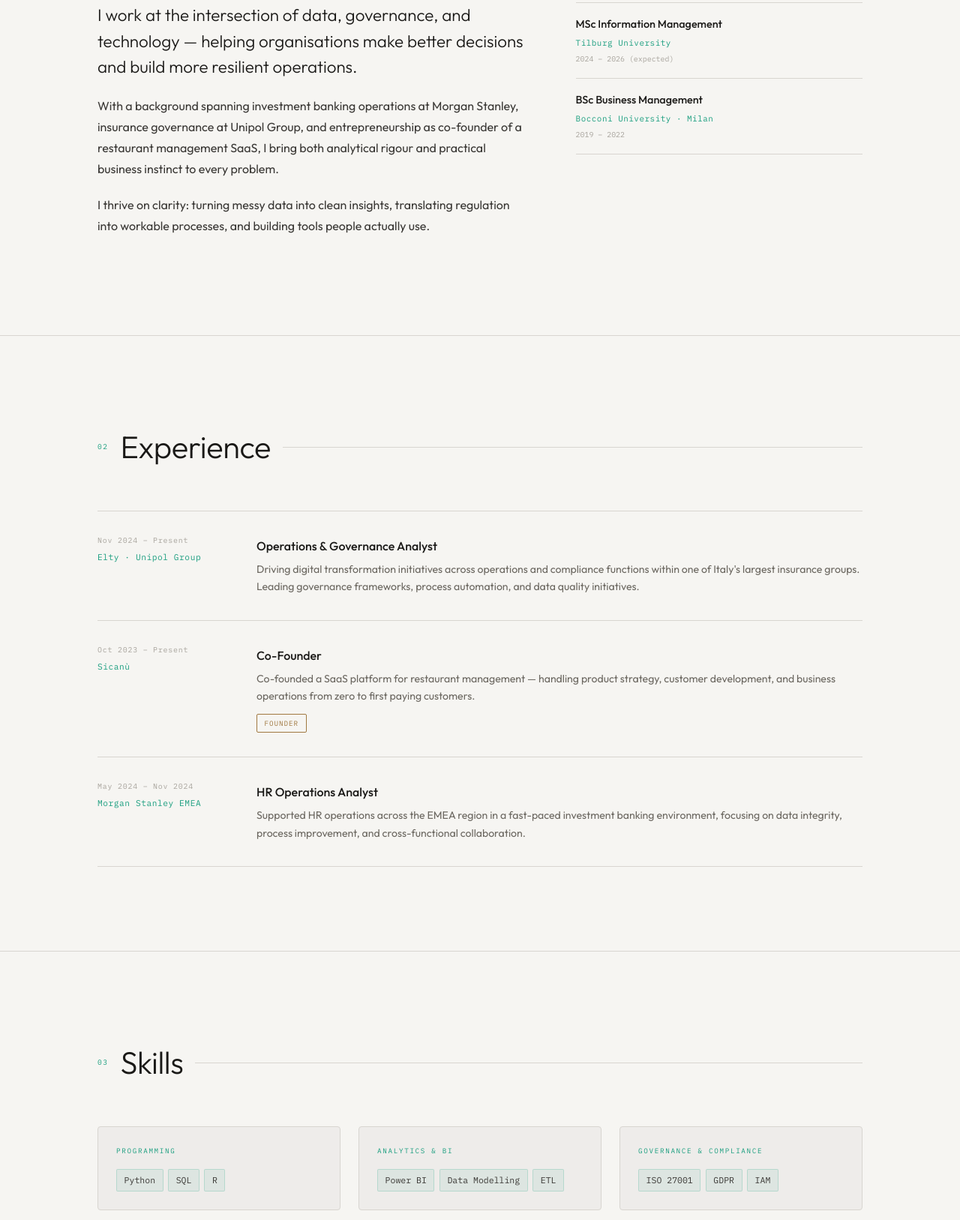
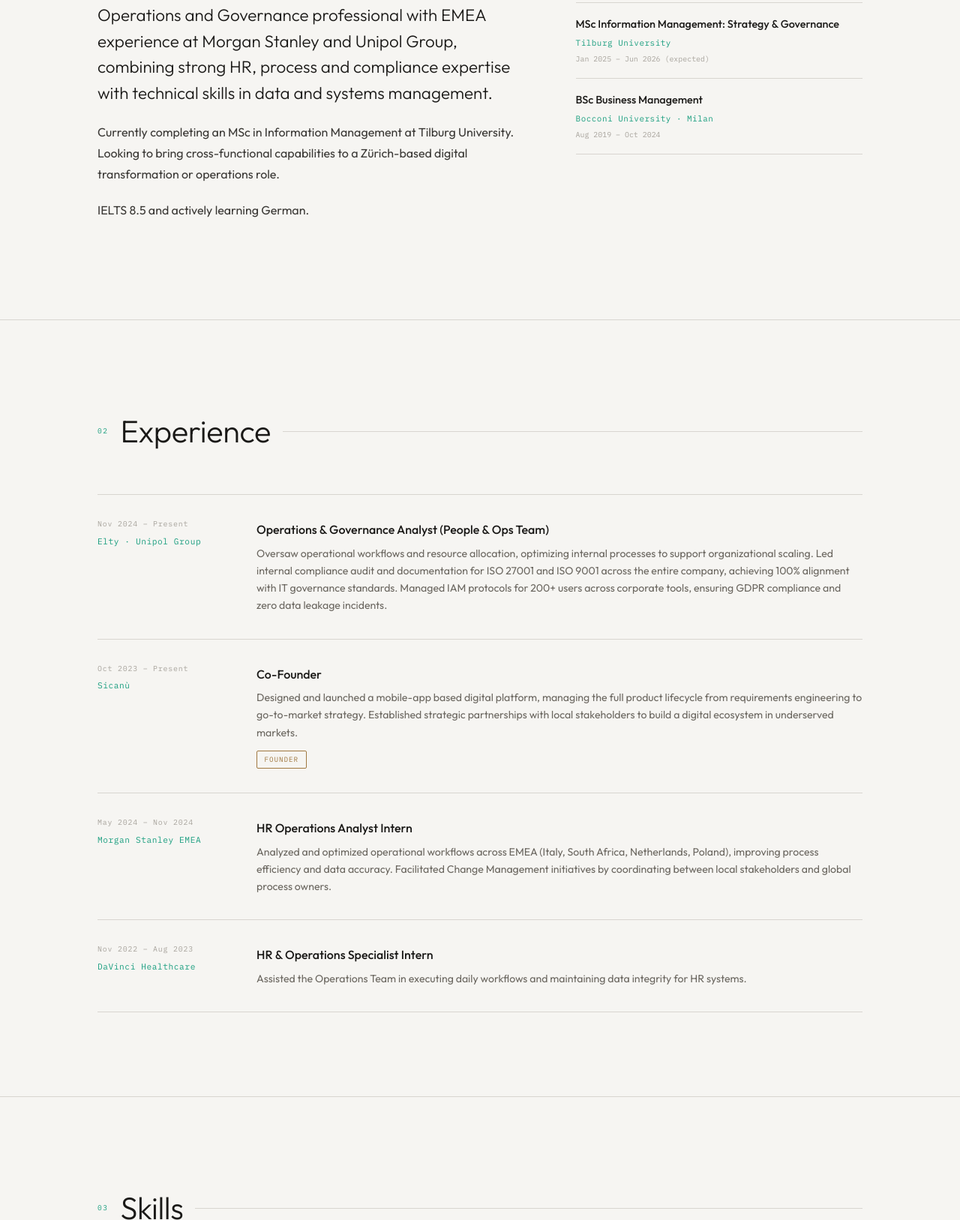
Before and after one commit to totalmentecoder/totalmentecoder.github.io, a plain HTML site: page index.html in a window 1280 px wide. Shown: the part 1031-2658 px from the top of the page at 75% size. Drawn offline with Linux system fonts and the light colour scheme.

Commit message:
updates inherent to my skillset

```diff
--- a/index.html
+++ b/index.html
@@ -753,31 +753,29 @@
       <div class="about-grid">
         <div class="about-text">
           <p>
-            I work at the intersection of data, governance, and technology — helping organisations
-            make better decisions and build more resilient operations.
+            Operations and Governance professional with EMEA experience at Morgan Stanley and Unipol Group,
+            combining strong HR, process and compliance expertise with technical skills in data and systems management.
           </p>
           <p>
-            With a background spanning investment banking operations at Morgan Stanley, insurance
-            governance at Unipol Group, and entrepreneurship as co-founder of a restaurant management
-            SaaS, I bring both analytical rigour and practical business instinct to every problem.
+            Currently completing an MSc in Information Management at Tilburg University.
+            Looking to bring cross-functional capabilities to a Zürich-based digital transformation or operations role.
           </p>
           <p>
-            I thrive on clarity: turning messy data into clean insights, translating regulation into
-            workable processes, and building tools people actually use.
+            IELTS 8.5 and actively learning German.
           </p>
         </div>
 
         <div>
           <ul class="edu-list">
             <li class="edu-item">
-              <p class="edu-degree">MSc Information Management</p>
+              <p class="edu-degree">MSc Information Management: Strategy &amp; Governance</p>
               <p class="edu-school">Tilburg University</p>
-              <p class="edu-year">2024 – 2026 (expected)</p>
+              <p class="edu-year">Jan 2025 – Jun 2026 (expected)</p>
             </li>
             <li class="edu-item">
               <p class="edu-degree">BSc Business Management</p>
               <p class="edu-school">Bocconi University · Milan</p>
-              <p class="edu-year">2019 – 2022</p>
+              <p class="edu-year">Aug 2019 – Oct 2024</p>
             </li>
           </ul>
         </div>
@@ -801,11 +799,11 @@
             <p class="exp-company">Elty · Unipol Group</p>
           </div>
           <div>
-            <p class="exp-title">Operations &amp; Governance Analyst</p>
+            <p class="exp-title">Operations &amp; Governance Analyst (People &amp; Ops Team)</p>
             <p class="exp-desc">
-              Driving digital transformation initiatives across operations and compliance functions within
-              one of Italy's largest insurance groups. Leading governance frameworks, process automation,
-              and data quality initiatives.
+              Oversaw operational workflows and resource allocation, optimizing internal processes to support organizational scaling.
+              Led internal compliance audit and documentation for ISO 27001 and ISO 9001 across the entire company, achieving 100% alignment with IT governance standards.
+              Managed IAM protocols for 200+ users across corporate tools, ensuring GDPR compliance and zero data leakage incidents.
             </p>
           </div>
         </li>
@@ -818,8 +816,8 @@
           <div>
             <p class="exp-title">Co-Founder</p>
             <p class="exp-desc">
-              Co-founded a SaaS platform for restaurant management — handling product strategy, customer
-              development, and business operations from zero to first paying customers.
+              Designed and launched a mobile-app based digital platform, managing the full product lifecycle from requirements engineering to go-to-market strategy.
+              Established strategic partnerships with local stakeholders to build a digital ecosystem in underserved markets.
             </p>
             <span class="exp-badge founder">Founder</span>
           </div>
@@ -832,14 +830,26 @@
             <p class="exp-company">Morgan Stanley EMEA</p>
           </div>
           <div>
-            <p class="exp-title">HR Operations Analyst</p>
+            <p class="exp-title">HR Operations Analyst Intern</p>
             <p class="exp-desc">
-              Supported HR operations across the EMEA region in a fast-paced investment banking environment,
-              focusing on data integrity, process improvement, and cross-functional collaboration.
+              Analyzed and optimized operational workflows across EMEA (Italy, South Africa, Netherlands, Poland), improving process efficiency and data accuracy.
+              Facilitated Change Management initiatives by coordinating between local stakeholders and global process owners.
             </p>
           </div>
         </li>
 
+        <li class="exp-item">
+          <div class="exp-meta">
+            <p class="exp-period">Nov 2022 – Aug 2023</p>
+            <p class="exp-company">DaVinci Healthcare</p>
+          </div>
+          <div>
+            <p class="exp-title">HR &amp; Operations Specialist Intern</p>
+            <p class="exp-desc">
+              Assisted the Operations Team in executing daily workflows and maintaining data integrity for HR systems.
+            </p>
+          </div>
+        </li>
 
       </ul>
     </div>
@@ -860,7 +870,10 @@
           <div class="skill-tags">
             <span class="skill-tag">Python</span>
             <span class="skill-tag">SQL</span>
-            <span class="skill-tag">R</span>
+            <span class="skill-tag">R / RStudio</span>
+            <span class="skill-tag">Linux</span>
+            <span class="skill-tag">Git</span>
+            <span class="skill-tag">Microsoft SSMS</span>
           </div>
         </div>
 
@@ -870,6 +883,8 @@
             <span class="skill-tag">Power BI</span>
             <span class="skill-tag">Data Modelling</span>
             <span class="skill-tag">ETL</span>
+            <span class="skill-tag">CNN</span>
+            <span class="skill-tag">MS Office Suite</span>
           </div>
         </div>
 
@@ -877,8 +892,20 @@
           <p class="skill-group-label">Governance &amp; Compliance</p>
           <div class="skill-tags">
             <span class="skill-tag">ISO 27001</span>
+            <span class="skill-tag">ISO 9001</span>
             <span class="skill-tag">GDPR</span>
             <span class="skill-tag">IAM</span>
+            <span class="skill-tag">NIST</span>
+          </div>
+        </div>
+
+        <div class="skill-group">
+          <p class="skill-group-label">Languages</p>
+          <div class="skill-tags">
+            <span class="skill-tag">Italian (Native)</span>
+            <span class="skill-tag">English (C2 · IELTS 8.5)</span>
+            <span class="skill-tag">Spanish (B2)</span>
+            <span class="skill-tag">German (Learning)</span>
           </div>
         </div>
       </div>
```
Also changed, not shown: 1 other file.
